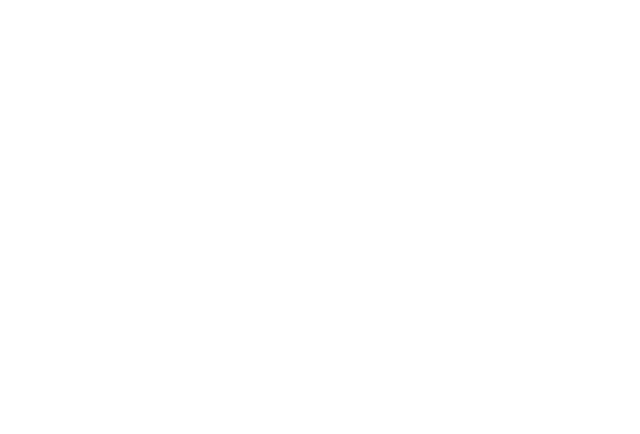
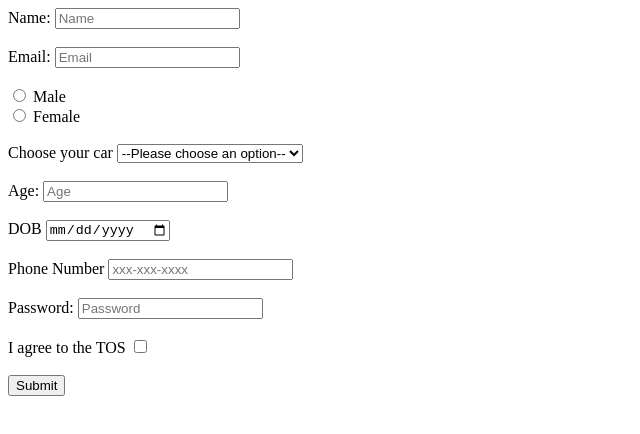
Before and after one commit to acciojob/signup-form-car-Ashutoshbot1, a website: page main.html in a window 1280 px wide. Shown: the whole page, without its empty margins (0-640 px from the left). Drawn offline with Linux system fonts and the light colour scheme.

Commit message:
created a submission

```diff
--- a/main.html
+++ b/main.html
@@ -8,6 +8,53 @@
 
 <body>
 	<!-- the entire body must be written by student -->
+
+		<label for="name">Name: </label>
+		<input type="text" id="name" placeholder="Name" required><br><br>
+
+		<label for="email">Email: </label>
+		<input type="email" id="email" placeholder="Email" required><br><br>
+
+		<input type="radio" id="gender_m" name="gender" required>
+		<label for="gender_m">Male</label><br>
+
+		<input type="radio" id="gender_f" name="gender" required>
+		<label for="gender_f">Female</label><br><br>
+
+		<label for="cars" >Choose your car</label>
+		<select id="cars" required>
+			<option>--Please choose an option--</option>
+			<option>BMW</option>
+			<option>Audi</option>
+			<option>Mercedez</option>
+
+		</select><br><br>
+
+		<label for="age">Age: </label>
+		<input type="number" min="0" id="age" required placeholder="Age"><br><br>
+
+		<label for="dob">DOB</label>
+		<input type="date" id="dob" required><br><br>
+
+
+		<label for="tel">Phone Number</label>
+		<input type="tel" id="tel" placeholder="xxx-xxx-xxxx"><br><br>
+
+		<label for="password">Password: </label>
+		<input type="password" id="password" placeholder="Password" required><br><br>
+
+		<label for="tos">I agree to the TOS</label>
+		<input type="checkbox" id="tos" required><br><br>
+
+		<button type="submit">Submit</button>
+
+
+
+
+
+
+
+
     <script type="text/javascript" src="./script.js">
 </script>
 
```
